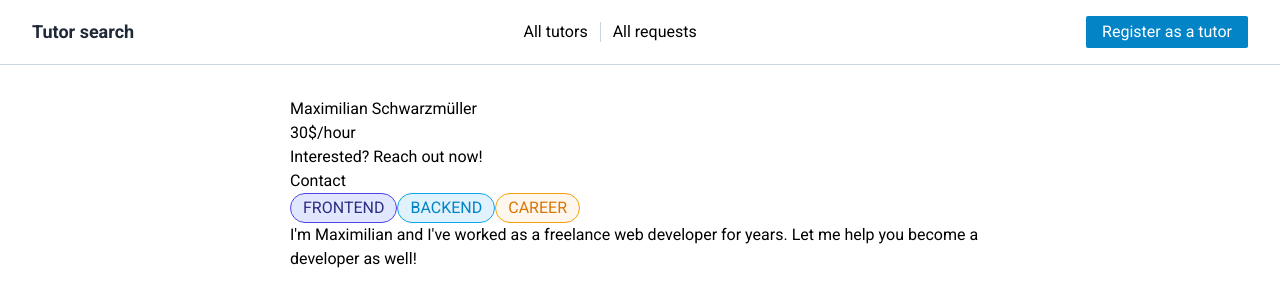
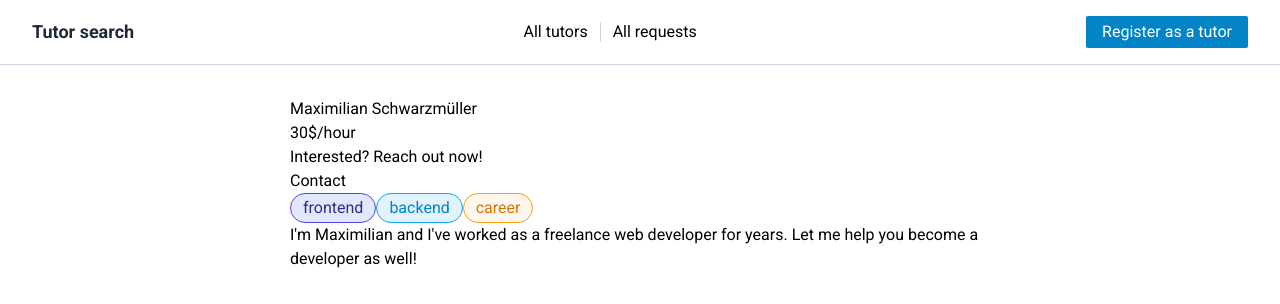
Before and after one commit to Nataliasem/tutor-search, a Vue app: page /tutors/0a655bc0-5146-4a8f-9fa2-ad3a701374ba in a window 1280 px wide. Shown: the top 304 px of the page. Built offline with nearby package versions, Linux system fonts and the light colour scheme.

Commit message:
правочки

```diff
--- a/src/components/icons/icon-phone.vue
+++ b/src/components/icons/icon-phone.vue
@@ -16,7 +16,7 @@
 
 <script>
 export default {
-  name: 'icon-eye',
+  name: 'icon-phone',
   props: {
     width: {
       type: Number,
--- a/src/components/icons/icon-user.vue
+++ b/src/components/icons/icon-user.vue
@@ -18,7 +18,7 @@
 
 <script>
 export default {
-  name: 'icon-eye',
+  name: 'icon-user',
   props: {
     width: {
       type: Number,
--- a/src/main.css
+++ b/src/main.css
@@ -27,7 +27,7 @@ body {
     @apply space-x-2 border-t border-slate-300 pt-5 px-6;
 }
 
-    /*******************BASE-BADGE**********************/
+/*******************TS-BADGE**********************/
 .ts-badge {
     @apply border text-white rounded-ts-lg;
     @apply inline-block;
@@ -46,6 +46,7 @@ body {
     @apply border-amber-500 text-amber-600 bg-orange-50;
 }
 
+/*******************TS-BUTTON**********************/
 .ts-button-main {
     @apply inline-block;
     @apply outline-0 bg-sky-600 text-white;
--- a/src/pages/tutors/tutor-details.vue
+++ b/src/pages/tutors/tutor-details.vue
@@ -14,7 +14,7 @@
       </div>
 
       <div>
-        <div v-for="area in formattedAreas" :key="area" class="ts-badge" :class="area">{{ (area || []).toUpperCase() }}</div>
+        <div v-for="area in formattedAreas" :key="area" class="ts-badge" :class="area">{{ area }}</div>
         <p>{{ tutor.description }}</p>
       </div>
     </template>
```
